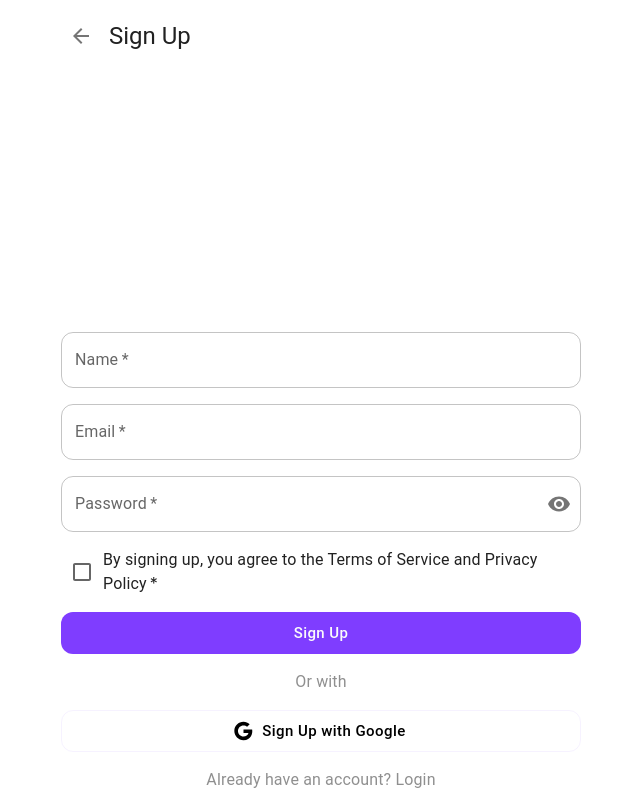
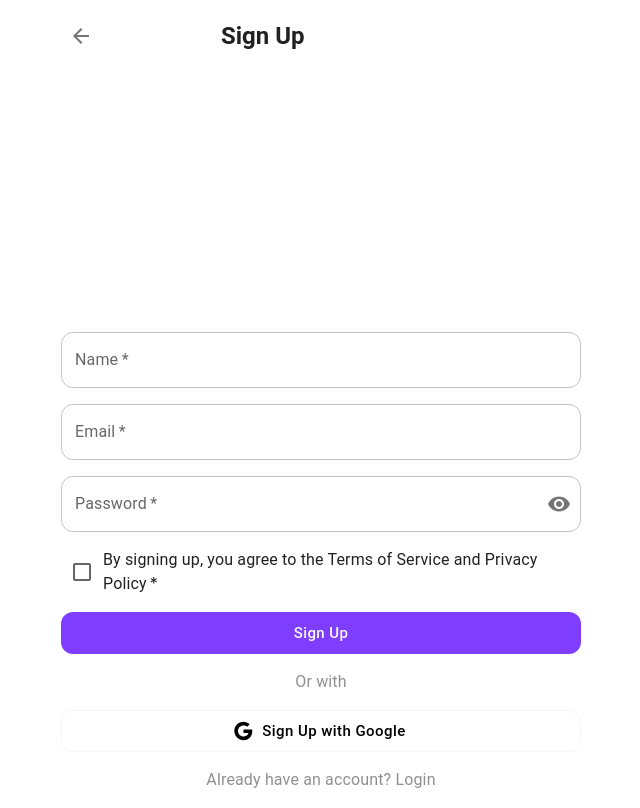
Before and after one commit to frontend-from-0/montra-client, a React (Create React App) app: page /onboarding/sign-up in a window 1280 px wide. Shown: the whole page, without its empty margins (319-959 px from the left). Built offline with nearby package versions, Linux system fonts and the light colour scheme.

Commit message:
arrange items

```diff
--- a/src/modules/onboarding/signup/index.tsx
+++ b/src/modules/onboarding/signup/index.tsx
@@ -17,6 +17,8 @@ import Visibility from '@mui/icons-material/Visibility';
 import VisibilityOff from '@mui/icons-material/VisibilityOff';
 import Link from '@mui/material/Link';
 import ArrowBack from '@mui/icons-material/ArrowBack';
+import { Title2 } from '../../../shared-components/Title2';
+import '../signup/style.css';
 
 const StyledDiv = styled(`div`)(({ theme }: { theme: Theme }) => ({
   display: 'flex',
@@ -43,7 +45,7 @@ export const SignUp = () => {
   return (
     <Paper>
       <StyledDiv>
-        <Stack direction='row' alignItems='center' spacing={1} sx={{ mb: 2 }}>
+        <Stack direction='row' alignItems='center' spacing={15} sx={{ mb: 2 }}>
           <IconButton
             aria-label='introduction'
             component='a'
@@ -51,9 +53,7 @@ export const SignUp = () => {
           >
             <ArrowBack />
           </IconButton>
-          <Typography variant='h5' component='h1'>
-            Sign Up
-          </Typography>
+          <Title2>Sign Up</Title2>
         </Stack>
         <form onSubmit={handleSubmit}>
           <Stack spacing={2} direction='column'>
--- /dev/null
+++ b/src/shared-components/Title2/index.tsx
@@ -0,0 +1,20 @@
+import { Typography } from '@mui/material';
+
+interface Title2Props {
+  children: string | JSX.Element;
+}
+
+export const Title2 = ({ children }: Title2Props) => {
+  return (
+    <Typography
+      variant='h5'
+      sx={{
+        textAlign: 'center',
+        fontWeight: '600',
+        margin: (theme) => theme.spacing(2),
+      }}
+    >
+      {children}
+    </Typography>
+  );
+};
```
Also changed, not shown: src/modules/onboarding/signup/style.css (added).
